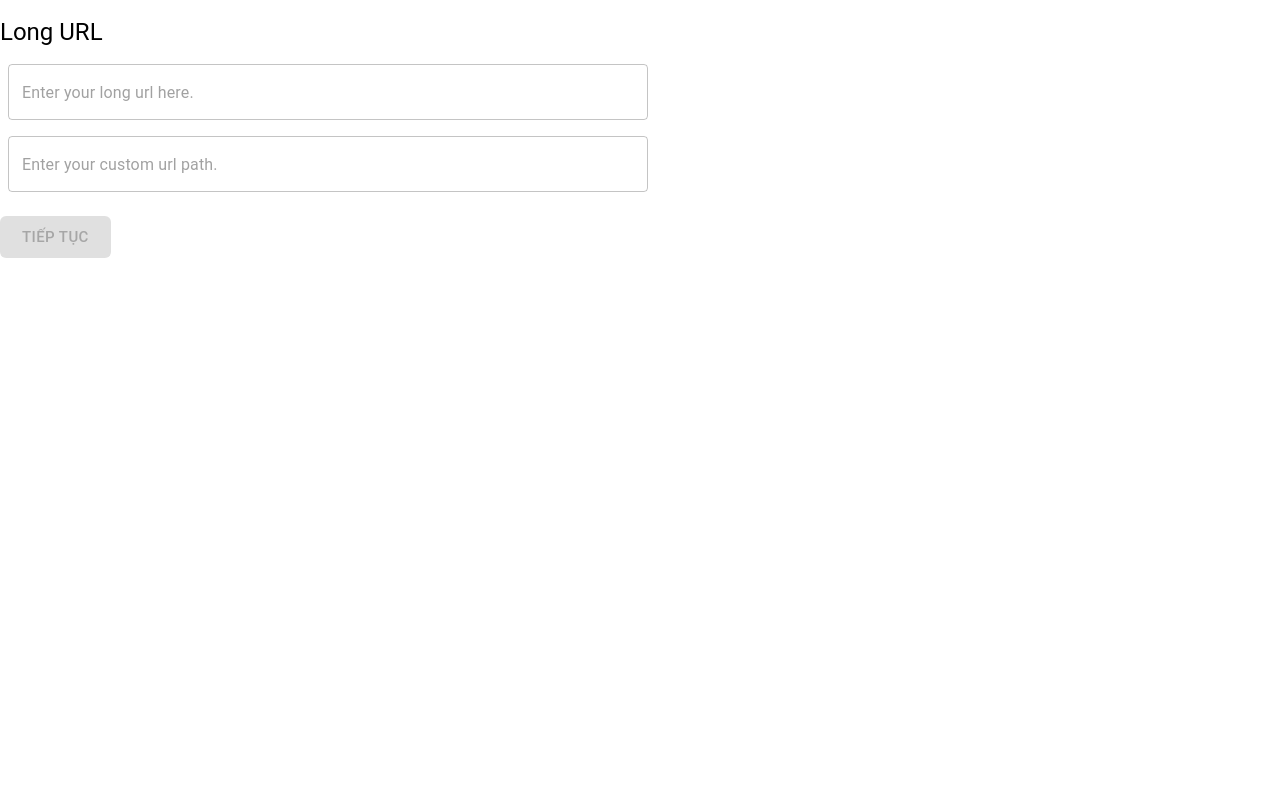
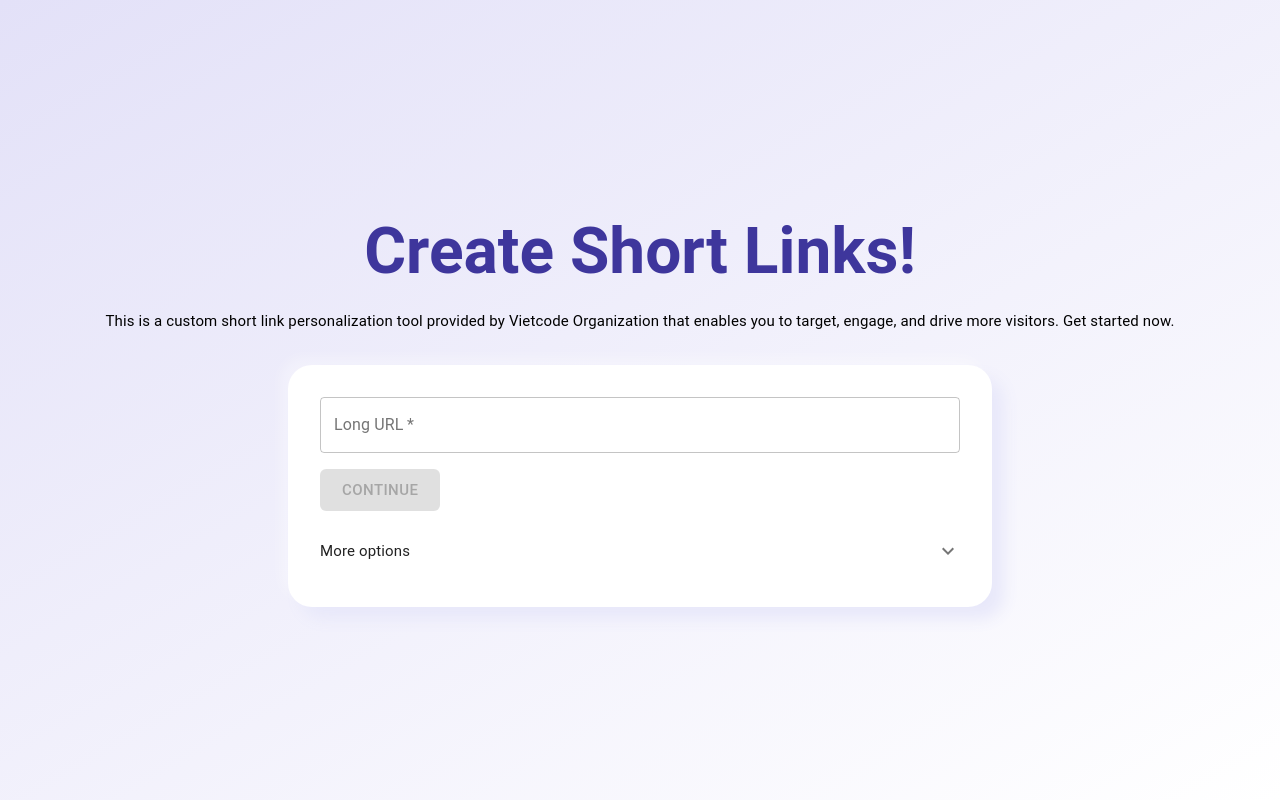
Before and after one commit to huonggiangbui/shorten-url, a React (Create React App) app: page / in a window 1280 px wide. Built offline with nearby package versions, Linux system fonts and the light colour scheme; no server answers.

Commit message:
finalized frontend

```diff
--- a/src/pages/index.tsx
+++ b/src/pages/index.tsx
@@ -1,20 +1,55 @@
 import React, { useEffect, useMemo, useState } from "react";
 import { gql, useMutation } from "@apollo/client";
-import { Button, makeStyles, TextField, Typography, InputAdornment, Tooltip } from "@material-ui/core";
-import { Check as CheckIcon } from "@material-ui/icons";
+import { Button, makeStyles, TextField, Typography, InputAdornment, Tooltip, Accordion, AccordionSummary, AccordionDetails } from "@material-ui/core";
+import { Check as CheckIcon, ExpandMore } from "@material-ui/icons";
 
 import { validateUrl, validateUrlCode } from "../utils/validator";
 
 const useStyles = makeStyles((theme) => ({
   root: {
-    '& .MuiTextField-root': {
-      margin: theme.spacing(1),
+    height: '100vh',
+    background: 'linear-gradient(150deg, #E3E1F8 0%, rgba(255,255,255,1) 100%);',
+    display: 'flex',
+    flexDirection: 'column',
+    justifyContent: 'center',
+    alignItems: 'center',
+    fontFamily: [
+      "CircularStd",
+      "Roboto",
+      "-apple-system",
+      "BlinkMacSystemFont",
+      '"Segoe UI"',
+      '"Helvetica Neue"',
+      "Arial",
+      "sans-serif",
+      '"Apple Color Emoji"',
+      '"Segoe UI Emoji"',
+      '"Segoe UI Symbol"',
+    ].join(","),
+  },
+  form: {
+    padding: theme.spacing(4),
     width: '50%',
+    background: '#ffffff',
+    boxShadow: '12px 12px 16px 0 #E8E8FA, -8px -8px 12px 0 rgb(255 255 255 / 30%)',
+    borderRadius: '24px',
   },
+  heading: {
+    padding: "16px 0px",
+    color: "#3E369C",
+    fontSize: "64px",
+    fontWeight: 600,
   },
-  label: {
-    marginBottom: "8px",
-    marginTop: "16px",
+  accordion: {
+    border: 'none',
+    boxShadow: 'none',
+  },
+  accordionComponent: {
+    padding: "0"
+  },
+  subheading: {
+    fontSize: theme.typography.pxToRem(15),
+    fontWeight: theme.typography.fontWeightRegular,
   },
   tick: {
     fontSize: "15px",
@@ -100,7 +135,7 @@ export default function HomePage() {
     }
 
     return (
-      <Typography className={classes.label}>
+      <Typography className={classes.subheading} style={{ margin: "16px"}}>
         Your shorten URL is:
         <Tooltip
           title={
@@ -119,16 +154,20 @@ export default function HomePage() {
   }
 
   return (
-    <>
-      <Typography variant="h5" className={classes.label}>
-        Long URL
+    <div className={classes.root}>
+      <Typography variant="h5" className={classes.heading}>
+        Create Short Links!
       </Typography>
-      <form className={classes.root} noValidate autoComplete="off" onSubmit={handleSubmit}>
+      <Typography className={classes.subheading} style={{ paddingBottom: "32px"}}>
+        This is a custom short link personalization tool provided by Vietcode Organization that enables you to target, engage, and drive more visitors. Get started now.
+      </Typography>
+      <form noValidate autoComplete="off" onSubmit={handleSubmit} className={classes.form}>
         <TextField
           id="outlined-required"
+          label="Long URL"
           name="longUrl"
           variant="outlined"
-          placeholder="Enter your long url here."
+          placeholder="Paste a link to shorten it"
           required={true}
           fullWidth
           value={input.longUrl}
@@ -144,12 +183,37 @@ export default function HomePage() {
           }
           onChange={handleChange}
         />
+        <Button
+          type="submit"
+          variant="contained"
+          color="primary"
+          className={classes.submit}
+          disabled={
+            !Object.values(valid).reduce((acc, cur) => acc && cur, true) ||
+            loading ||
+            data
+          }
+          size="large"
+        >
+          {loading ? "Loading..." : "Continue"}
+        </Button>
         <div>
+          <Accordion className={classes.accordion}>
+            <AccordionSummary
+              expandIcon={<ExpandMore />}
+              aria-controls="panel1a-content"
+              id="panel1a-header"
+              className={classes.accordionComponent}
+            >
+              <Typography className={classes.subheading}>More options</Typography>
+            </AccordionSummary>
+            <AccordionDetails className={classes.accordionComponent}>
               <TextField
                 id="outlined-required"
+                label="Custom URL Ending"
                 name="urlCode"
                 variant="outlined"
-            placeholder="Enter your custom url path."
+                placeholder="an_example_ending"
                 fullWidth
                 value={input.urlCode}
                 error={input.urlCode && input.urlCode !== "" ? !valid.urlCode : false}
@@ -164,28 +228,15 @@ export default function HomePage() {
                 }
                 onChange={handleChange}
               />
+            </AccordionDetails>
+          </Accordion>
         </div>
-
-        <Button
-          type="submit"
-          variant="contained"
-          color="primary"
-          className={classes.submit}
-          disabled={
-            !Object.values(valid).reduce((acc, cur) => acc && cur, true) ||
-            loading ||
-            data
-          }
-          size="large"
-        >
-          {loading ? "Loading..." : "Tiếp tục"}
-        </Button>
       </form>
       {data
         ? <ShortUrlComponent />
         : ""
       }
-    </>
+    </div>
   )
 }
 
--- a/src/pages/redirect.tsx
+++ b/src/pages/redirect.tsx
@@ -2,10 +2,41 @@ import React, { useEffect } from "react";
 
 import { gql, useQuery } from "@apollo/client";
 import { useParams } from "react-router-dom";
-import { Typography } from "@material-ui/core";
+import { makeStyles, Typography } from "@material-ui/core";
+
+const useStyles = makeStyles((theme) => ({
+  root: {
+    height: '100vh',
+    background: 'linear-gradient(150deg, #E3E1F8 0%, rgba(255,255,255,1) 100%);',
+    display: 'flex',
+    flexDirection: 'column',
+    justifyContent: 'center',
+    alignItems: 'center',
+    fontFamily: [
+      "CircularStd",
+      "Roboto",
+      "-apple-system",
+      "BlinkMacSystemFont",
+      '"Segoe UI"',
+      '"Helvetica Neue"',
+      "Arial",
+      "sans-serif",
+      '"Apple Color Emoji"',
+      '"Segoe UI Emoji"',
+      '"Segoe UI Symbol"',
+    ].join(","),
+  },
+  heading: {
+    padding: "16px 0px",
+    color: "#3E369C",
+    fontSize: "32px",
+    fontWeight: 600,
+  },
+}));
 
 export default function RedirectPage() {
   let { urlCode } = useParams() as any;
+  const classes = useStyles();
 
   const { data, loading, error } = useQuery(URL_QUERY, {
     variables: {
@@ -21,14 +52,18 @@ export default function RedirectPage() {
 
   if (loading) return null;
   if (error) return (
-    <Typography variant="h5">
-      Error! {error.message}
-    </Typography>
+    <div className={classes.root}>
+      <Typography className={classes.heading} style={{ color: 'red' }}>
+        Error! {error.message}
+      </Typography>
+    </div>
   );
   return (
-    <Typography variant="h5">
-      Going to redirect...
-    </Typography>
+    <div className={classes.root}>
+      <Typography className={classes.heading}>
+        Going to redirect...
+      </Typography>
+    </div>
   )
 }
 
```
Also changed, not shown: 1 other file (tests, documents, lock files or other folders). Lines whose indentation alone changed are shown as unchanged.
